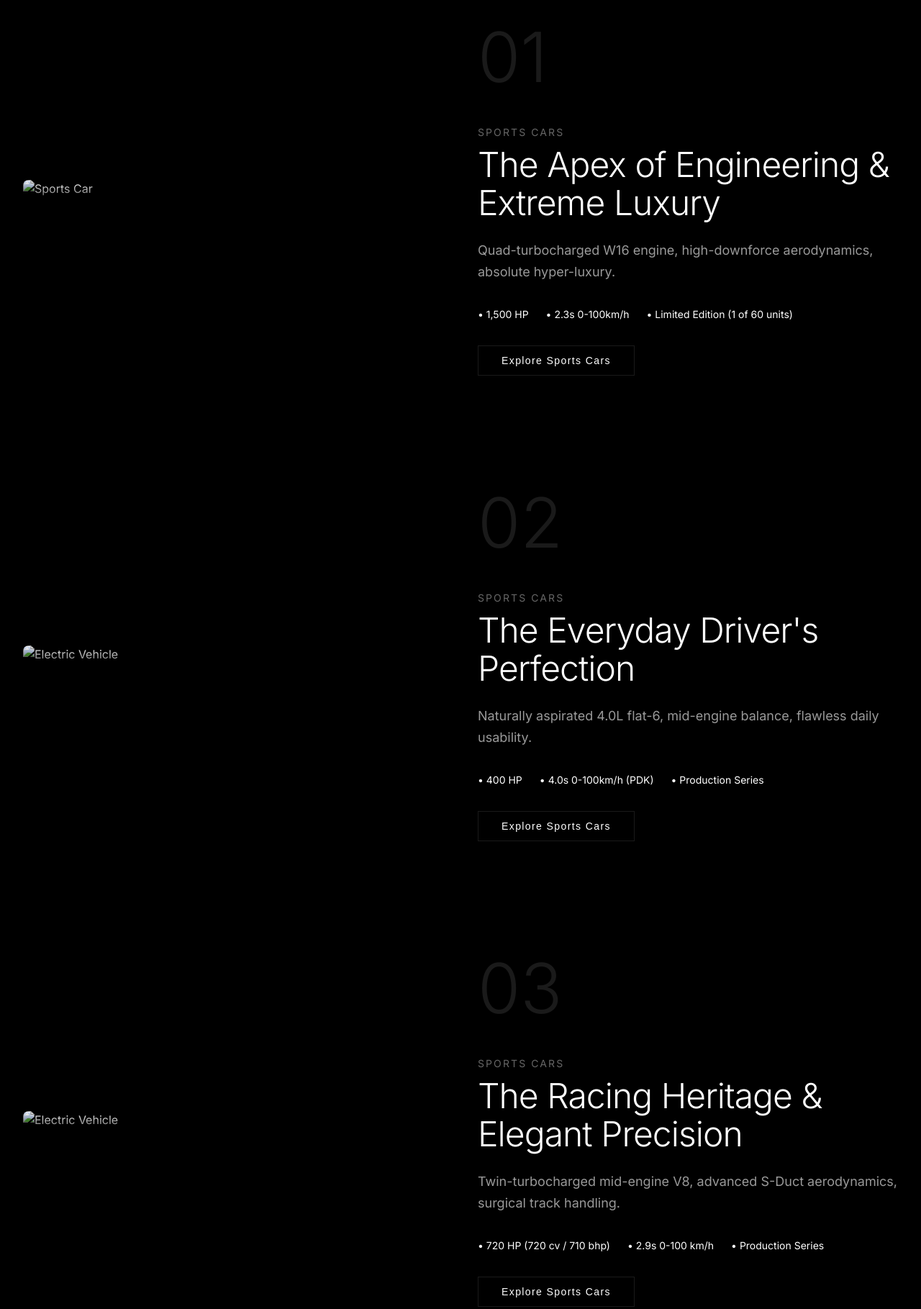
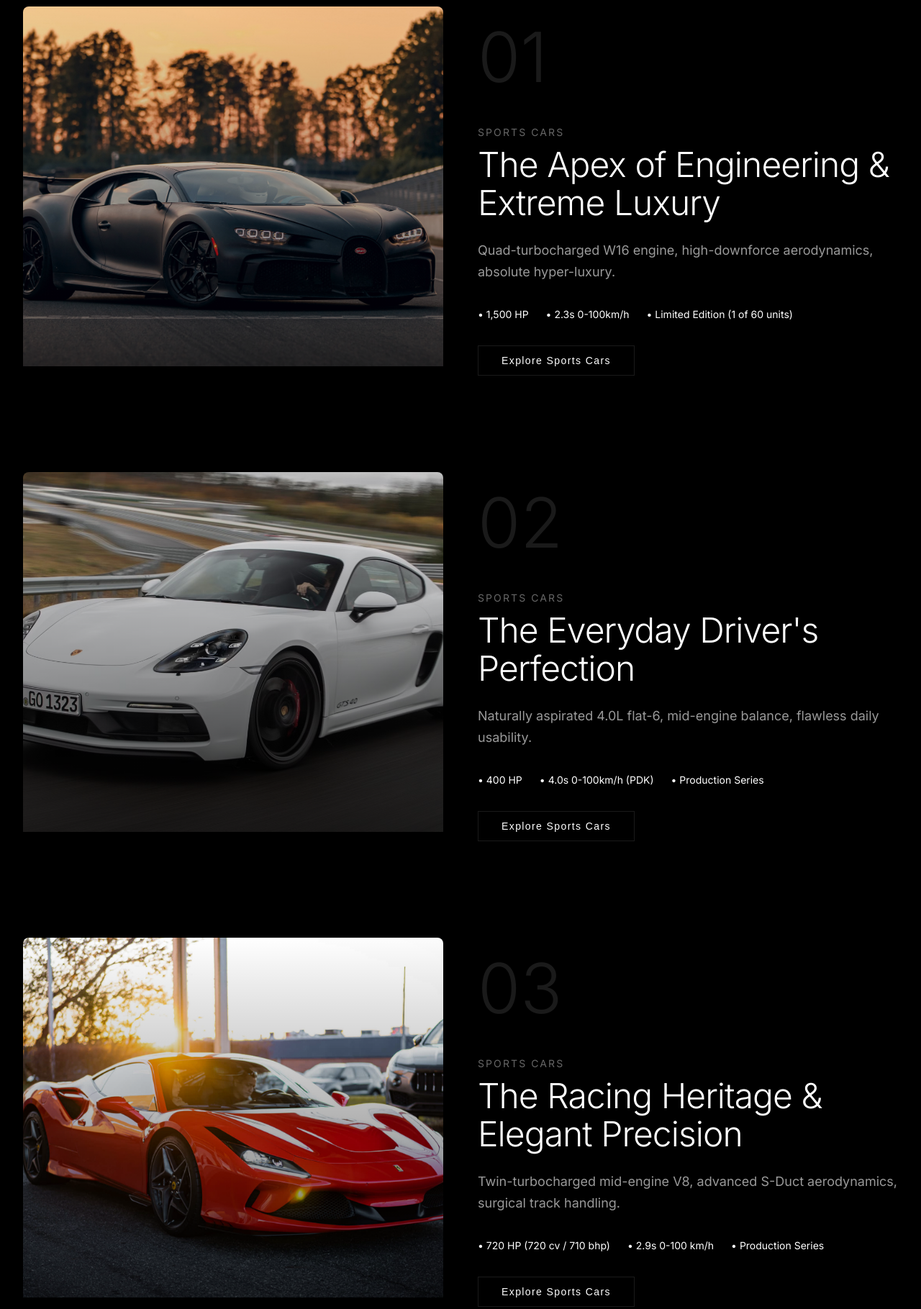
Before and after one commit to bornmenghour-122/velocity-2026, a plain HTML site: page showcase.html in a window 1280 px wide. Shown: the part 1279-3098 px from the top of the page at 72% size. Drawn offline with Linux system fonts and the light colour scheme.

Commit message:
Update image paths for car images in showcase.html

```diff
--- a/showcase.html
+++ b/showcase.html
@@ -84,7 +84,7 @@
             <div class="car-category fade-in-scroll">
 
                 <div class="car-image">
-                    <img src="Picture/bugatti.jpg" alt="Sports Car">
+                    <img src="images/bugatti.jpg" alt="Sports Car">
                     <div class="image-overlay"></div>
                 </div>
                 <div class="car-text">
@@ -104,7 +104,7 @@
             <!-- CAR 2 -->
             <div class="car-category fade-in-scroll">
                 <div class="car-image order-1">
-                    <img src="Picture/porch.avif" alt="Electric Vehicle">
+                    <img src="images/porch.avif" alt="Electric Vehicle">
                     <div class="image-overlay"></div>
                 </div>
                 <div class="car-text order-2">
@@ -124,7 +124,7 @@
             <!-- CAR 3 -->
             <div class="car-category fade-in-scroll">
                 <div class="car-image order-1">
-                    <img src="Picture/ferrari.jpg" alt="Electric Vehicle">
+                    <img src="images/ferrari.jpg" alt="Electric Vehicle">
                     <div class="image-overlay"></div>
                 </div>
                 <div class="car-text order-2">
@@ -145,7 +145,7 @@
 
             <div class="car-category fade-in-scroll">
                 <div class="car-image order-1">
-                    <img src="Picture/lambo.jpg" alt="Electric Vehicle">
+                    <img src="images/lambo.jpg" alt="Electric Vehicle">
                     <div class="image-overlay"></div>
                 </div>
                 <div class="car-text order-2">
@@ -165,7 +165,7 @@
             <!-- CAR 5 -->
             <div class="car-category fade-in-scroll">
                 <div class="car-image order-1">
-                    <img src="Picture/mclarem.avif" alt="Hypercar">
+                    <img src="images/mclarem.avif" alt="Hypercar">
                     <div class="image-overlay"></div>
                 </div>
                 <div class="car-text order-2">
```
